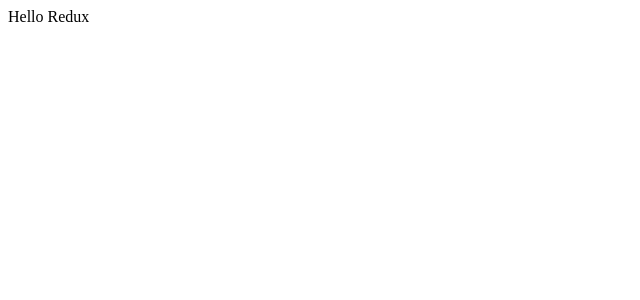
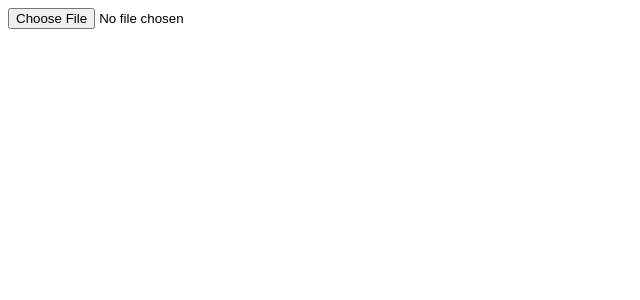
Before and after one commit to jalyna/oakdex-world-editor, a React app: page / in a window 1280 px wide. Shown: the top 300 px of the page, without its empty margins (0-640 px from the left). Built offline with nearby package versions, Linux system fonts and the light colour scheme.

Commit message:
setup file upload

```diff
--- a/index.html
+++ b/index.html
@@ -3,6 +3,7 @@
   <head>
     <meta charset="UTF-8" />
     <meta name="viewport" content="width=device-width, initial-scale=1, shrink-to-fit=no">
+    <link href="https://fonts.googleapis.com/css?family=Roboto:300,400,500,700" rel="stylesheet">
     <title>oakdex-world-editor</title>
 
     <!-- Favicons -->
--- /dev/null
+++ b/src/components/TilesetEditor/TilesetUpload.tsx
@@ -0,0 +1,62 @@
+import * as React from 'react'
+import { connect } from 'react-redux'
+import { Dispatch } from 'redux'
+import styled from 'styled-components'
+
+import { DEFAULT_FONT } from 'shared/theme'
+
+import { UPLOAD_TILESET } from './actionTypes'
+
+const StyledWrapper = styled.div`
+  font-family: ${DEFAULT_FONT};
+`
+
+interface TilesetUploadProps {
+  onChangeFile: () => void
+}
+
+function mapDispatchToProps (dispatch: Dispatch) {
+  return {
+    onChangeFile: (e: React.FormEvent<HTMLInputElement>) => {
+      if (e.currentTarget.files && e.currentTarget.files[0]) {
+        const file = e.currentTarget.files[0]
+        if (file.name.indexOf('.json') >= 0) {
+          alert('JSON is not possible yet')
+        } else {
+          const fr = new FileReader()
+          const img = new Image()
+
+          fr.addEventListener('load', (e) => {
+            img.src = (fr.result as string)
+            img.addEventListener('load', () => {
+              console.log('woopwoop', img.naturalWidth, img.naturalHeight)
+              dispatch({
+                type: UPLOAD_TILESET,
+                data: {
+                  imageBase64: fr.result as string,
+                  width: img.naturalWidth / 16,
+                  height: img.naturalHeight / 16
+                }
+              })
+            })
+          })
+
+          fr.readAsDataURL(e.currentTarget.files[0])
+        }
+      }
+    }
+  }
+}
+
+function TilesetUpload ({ onChangeFile }: TilesetUploadProps) {
+  return (
+    <StyledWrapper>
+      <input type='file' onChange={onChangeFile} />
+    </StyledWrapper>
+  )
+}
+
+export default connect(
+  () => { return {} },
+  mapDispatchToProps
+)(TilesetUpload)
--- a/src/components/TilesetEditor/actionTypes.ts
+++ b/src/components/TilesetEditor/actionTypes.ts
@@ -1 +1 @@
-export const TEST_ACTION = 'TEST_ACTION'
+export const UPLOAD_TILESET = 'UPLOAD_TILESET'
--- a/src/components/TilesetEditor/index.tsx
+++ b/src/components/TilesetEditor/index.tsx
@@ -4,11 +4,12 @@
 import { GREY_50 } from 'shared/theme'
 
 import store from './store'
+import TilesetUpload from './TilesetUpload'
 
 export default function TilesetEditor ({}) {
   return (
     <Provider store={store}>
-      Hello Redux
+      <TilesetUpload />
     </Provider>
   )
 }
--- a/src/components/TilesetEditor/store.ts
+++ b/src/components/TilesetEditor/store.ts
@@ -1,12 +1,19 @@
-import { combineReducers, createStore } from 'redux'
+import { combineReducers, createStore, StoreEnhancer } from 'redux'
 
-const testFn = function (): null {
-  console.log('test')
-  return null
+import tilesetData from './tilesetData'
+
+declare global {
+  interface Window {
+    __REDUX_DEVTOOLS_EXTENSION__: () => StoreEnhancer | null
+  }
 }
 
-const reducers = combineReducers({
-  testFn
+window.__REDUX_DEVTOOLS_EXTENSION__ = window.__REDUX_DEVTOOLS_EXTENSION__ || null
+
+const debug = window.__REDUX_DEVTOOLS_EXTENSION__ ? window.__REDUX_DEVTOOLS_EXTENSION__() : null
+
+const reducer = combineReducers({
+  tilesetData
 })
 
-export default createStore(reducers)
+export default createStore(reducer, {}, debug)
--- /dev/null
+++ b/src/components/TilesetEditor/tilesetData.ts
@@ -0,0 +1,22 @@
+import { Reducer } from 'redux'
+
+import { UPLOAD_TILESET } from './actionTypes'
+
+export interface Tileset {
+  width: number,
+  height: number,
+  imageBase64: string
+}
+
+const tilesetData: Reducer<Tileset> = (state: Tileset | null = null, action): Tileset | null => {
+  switch (action.type) {
+    case UPLOAD_TILESET:
+      return {
+        ...action.data
+      }
+    default:
+      return state
+  }
+}
+
+export default tilesetData
--- a/src/shared/theme.ts
+++ b/src/shared/theme.ts
@@ -10,3 +10,5 @@
 export const TEAL_50 = '#40bf9d'
 export const TEAL_70 = '#8cd9c4'
 export const TEAL_90 = '#d9f2eb'
+
+export const DEFAULT_FONT = "'Roboto', sans-serif"
```
